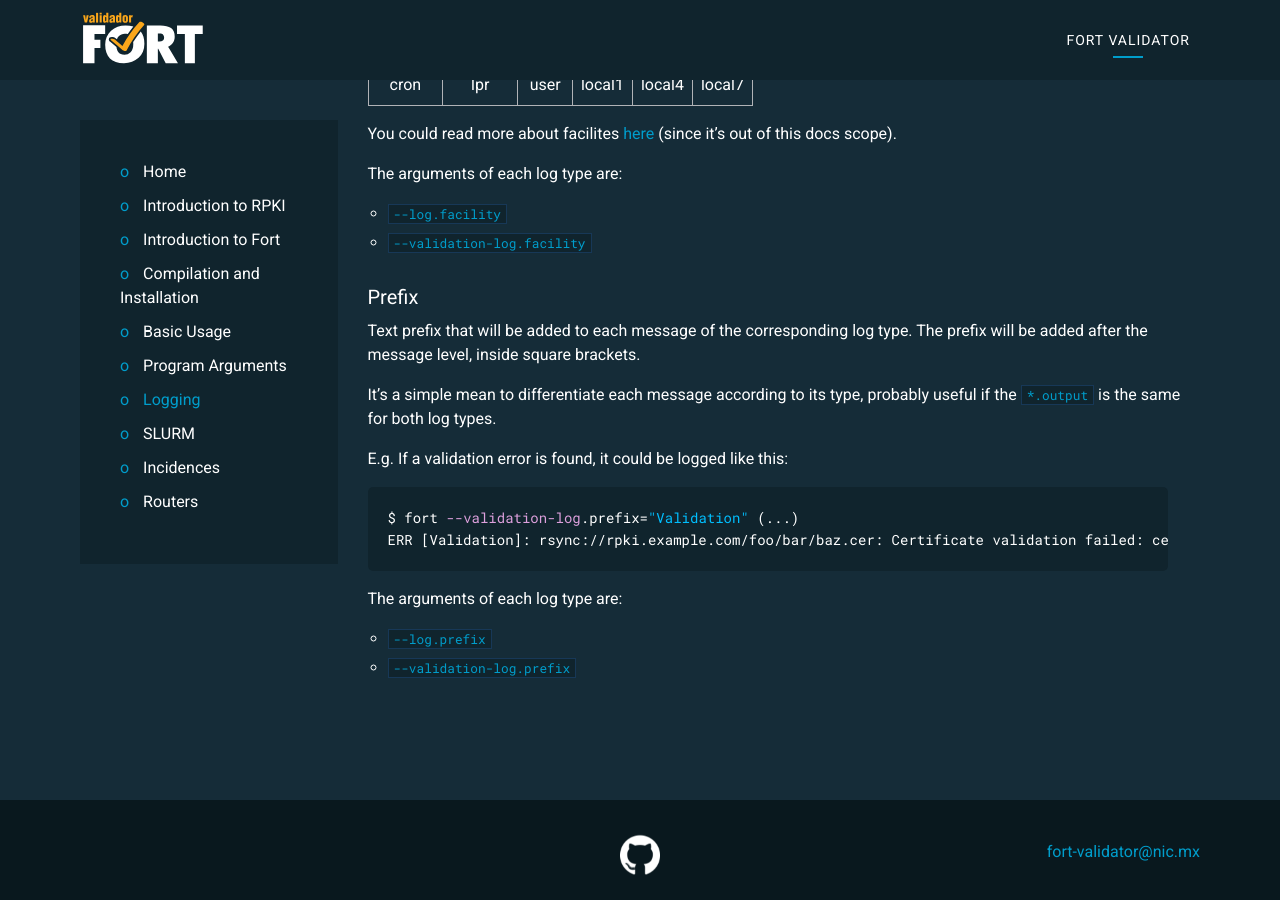
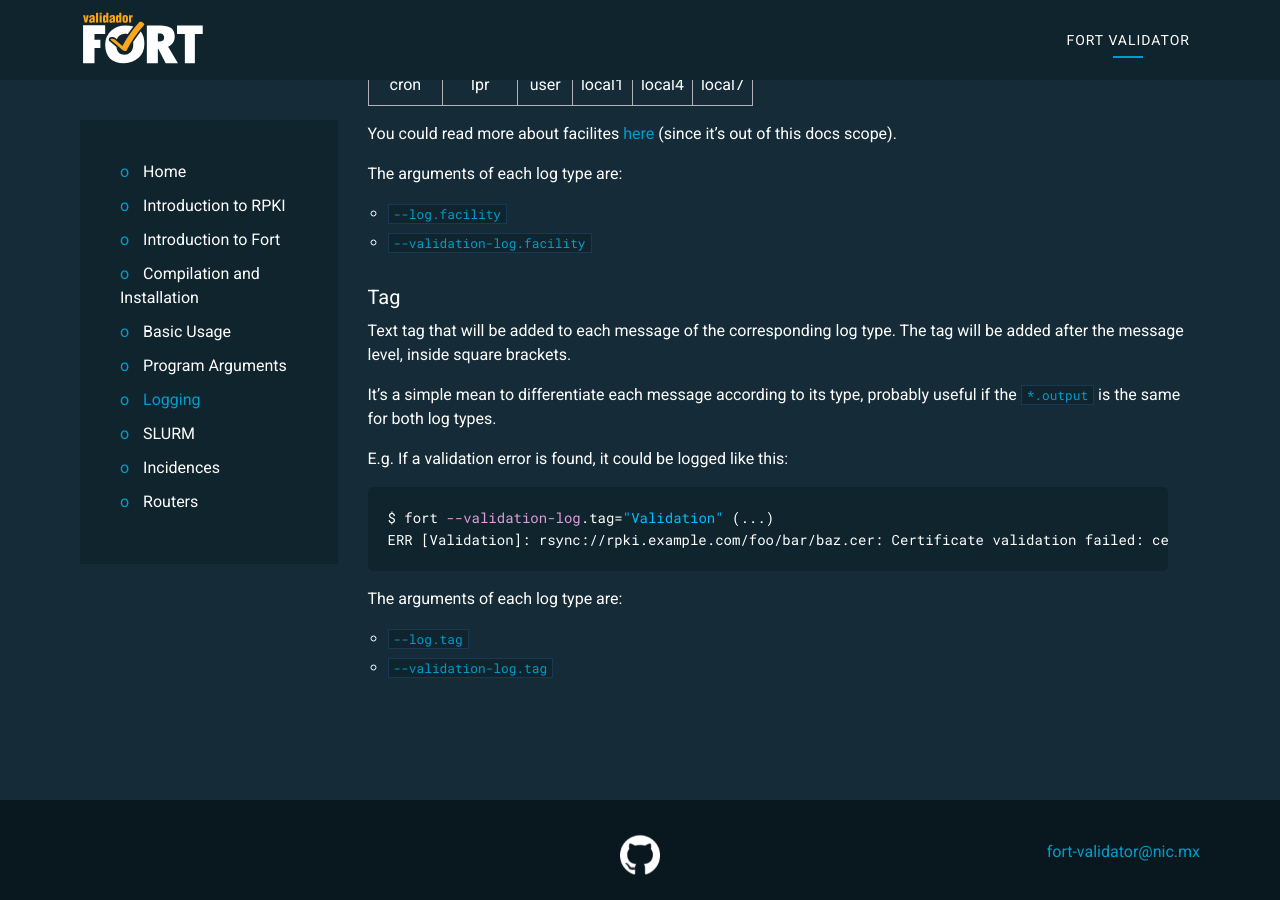
Before and after one commit to NICMx/FORT-validator, a Jekyll site: the page built from docs/logging.md, in a window 1280 px wide and 900 px high, scrolled down 4931 px. Built offline with Jekyll 4.4.1, drawn with Linux system fonts in a browser that asks for light colours; some of the changed text lies outside the part shown.

Commit message:
Replace args '*log.prefix' for '*log.tag', add help message.
+Do the replacement at code, docs and unit tests.
+Add a help message that's printed whenever there's an error at the configuration arguments.
+Fix a broken unit test.
+Fix the description of 'validation-log.tag'.
+Fix some errors at configuration examples ('examples/config.json') and at the web docs ('usage.html#--configuration-file').

```diff
--- a/docs/logging.md
+++ b/docs/logging.md
@@ -7,14 +7,14 @@ url-log-output: "[`--log.output`](usage.html#--logoutput)"
 url-log-color-output: "[`--log.color-output`](usage.html#--logcolor-output)"
 url-log-file-name-format: "[`--log.file-name-format`](usage.html#--logfile-name-format)"
 url-log-facility: "[`--log.facility`](usage.html#--logfacility)"
-url-log-prefix: "[`--log.prefix`](usage.html#--logprefix)"
+url-log-tag: "[`--log.tag`](usage.html#--logtag)"
 url-vlog-enabled: "[`--validation-log.enabled`](usage.html#--validation-logenabled)"
 url-vlog-level: "[`--validation-log.level`](usage.html#--validation-loglevel)"
 url-vlog-output: "[`--validation-log.output`](usage.html#--validation-logoutput)"
 url-vlog-color-output: "[`--validation-log.color-output`](usage.html#--validation-logcolor-output)"
 url-vlog-file-name-format: "[`--validation-log.file-name-format`](usage.html#--validation-logfile-name-format)"
 url-vlog-facility: "[`--validation-log.facility`](usage.html#--validation-logfacility)"
-url-vlog-prefix: "[`--validation-log.prefix`](usage.html#--validation-logprefix)"
+url-vlog-tag: "[`--validation-log.tag`](usage.html#--validation-logtag)"
 ---
 
 # {{ page.title }}
@@ -31,7 +31,7 @@ url-vlog-prefix: "[`--validation-log.prefix`](usage.html#--validation-logprefix)
 	4. [Color output](#color-output)
 	5. [File name format](#file-name-format)
 	6. [Facility](#facility)
-	7. [Prefix](#prefix)
+	7. [Tag](#tag)
 
 ## Log types
 
@@ -78,9 +78,9 @@ The operation log arguments are those that have the prefix `log.`, while the val
 - [`color-output`](#color-output)
 - [`file-name-format`](#file-name-format)
 - [`facility`](#facility)
-- [`prefix`](#prefix)
+- [`tag`](#tag)
 
-For instance, to enable the validation log the argument {{ page.url-vlog-enabled }} should be used (prefix: `validation-log.`, suffix: `enabled`).
+For instance, to enable the "validation log", the argument {{ page.url-vlog-enabled }} should be used (prefix: `validation-log.`, suffix: `enabled`).
 
 The following sub-sections describe how each argument works.
 
@@ -192,18 +192,18 @@ The arguments of each log type are:
 - {{ page.url-log-facility }}
 - {{ page.url-vlog-facility }}
 
-### Prefix
+### Tag
 
-Text prefix that will be added to each message of the corresponding log type. The prefix will be added after the message level, inside square brackets.
+Text tag that will be added to each message of the corresponding log type. The tag will be added after the message level, inside square brackets.
 
 It's a simple mean to differentiate each message according to its type, probably useful if the [`*.output`](#output) is the same for both log types.
 
 E.g. If a validation error is found, it could be logged like this:
 {% highlight bash %}
-$ {{ page.command }} --validation-log.prefix="Validation" (...)
+$ {{ page.command }} --validation-log.tag="Validation" (...)
 ERR [Validation]: rsync://rpki.example.com/foo/bar/baz.cer: Certificate validation failed: certificate has expired
 {% endhighlight %}
 
 The arguments of each log type are:
-- {{ page.url-log-prefix }}
-- {{ page.url-vlog-prefix }}
+- {{ page.url-log-tag }}
+- {{ page.url-vlog-tag }}
--- a/examples/config.json
+++ b/examples/config.json
@@ -18,7 +18,7 @@
   },
   "slurm": "/tmp/fort/",
   "log": {
-    "enable": true,
+    "enabled": true,
     "level": "warning",
     "output": "console",
     "color-output": false,
@@ -26,13 +26,13 @@
     "facility": "daemon"
   },
   "validation-log": {
-    "enable": false,
+    "enabled": false,
     "level": "warning",
     "output": "console",
     "color-output": false,
     "file-name-format": "global-url",
     "facility": "daemon",
-    "prefix": "[Validation]"
+    "tag": "Validation"
   },
   "http": {
     "user-agent": "fort/1.3.0",
```
Also changed, not shown: docs/usage.md (+24 -11 lines), 6 other files.
